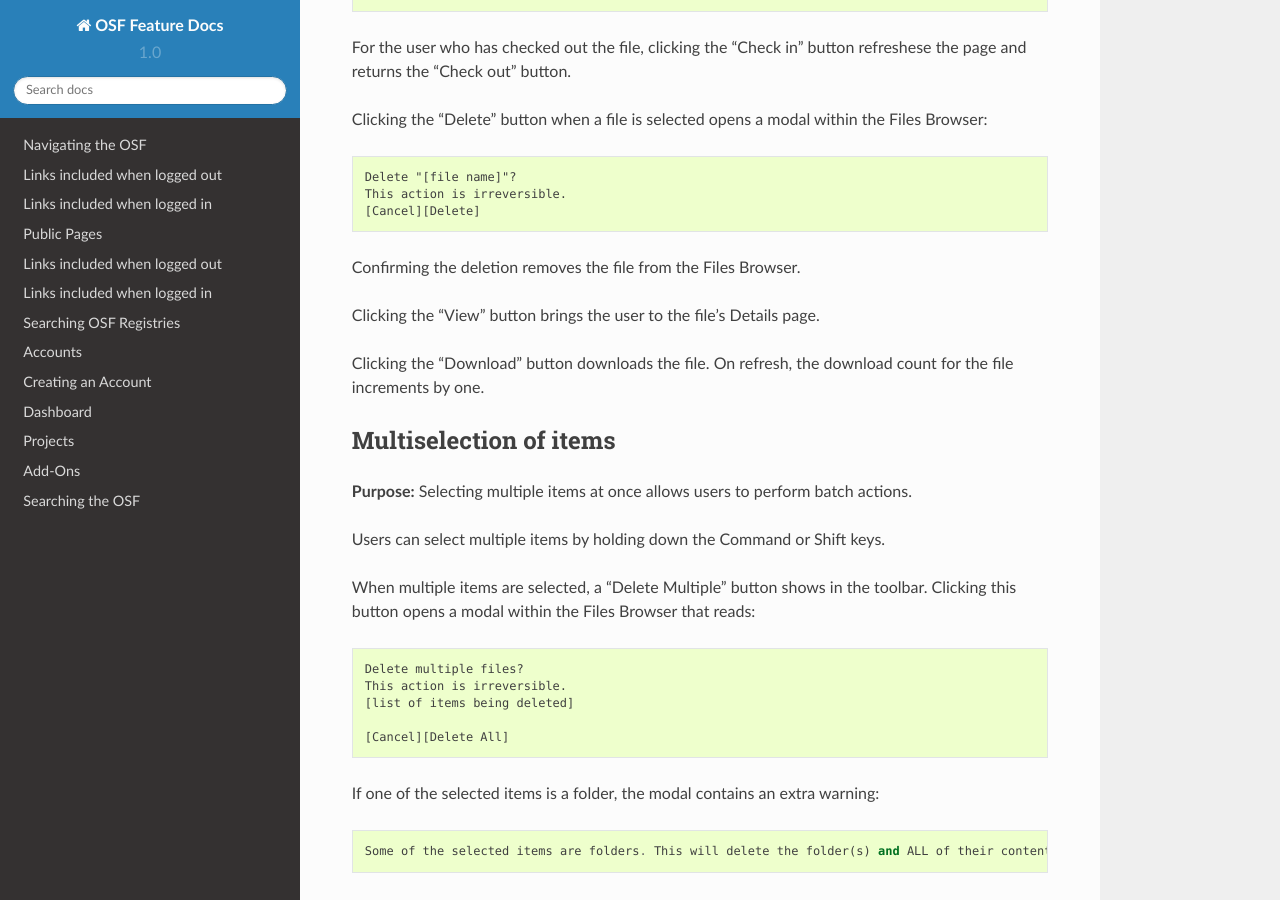
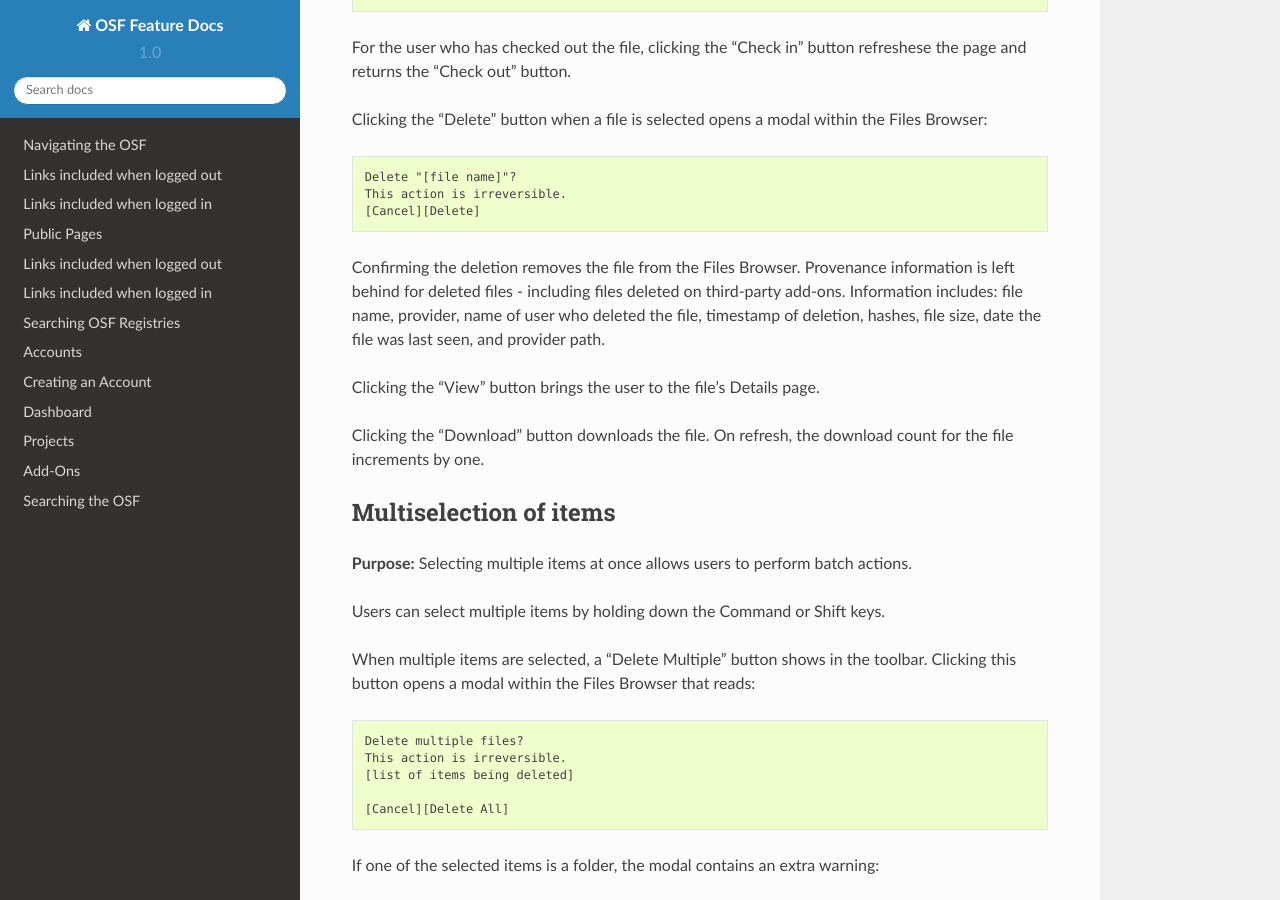
Before and after one commit to CenterForOpenScience/OSFDocs, a Sphinx documentation site: the page built from docs/projects/storage.rst, in a window 1280 px wide and 900 px high, scrolled down 4115 px. Built offline with Sphinx 7.4.7 and the Read the Docs theme 2.0.0, drawn with Linux system fonts in a browser that asks for light colours.

Commit message:
File provenance

```diff
--- a/docs/projects/storage.rst
+++ b/docs/projects/storage.rst
@@ -148,7 +148,7 @@ Clicking the "Delete" button when a file is selected opens a modal within the Fi
     This action is irreversible.
     [Cancel][Delete]
 
-Confirming the deletion removes the file from the Files Browser.
+Confirming the deletion removes the file from the Files Browser. Provenance information is left behind for deleted files - including files deleted on third-party add-ons. Information includes: file name, provider, name of user who deleted the file, timestamp of deletion, hashes, file size, date the file was last seen, and provider path.
 
 Clicking the "View" button brings the user to the file's :ref:`Details page <details>`.
 
```
